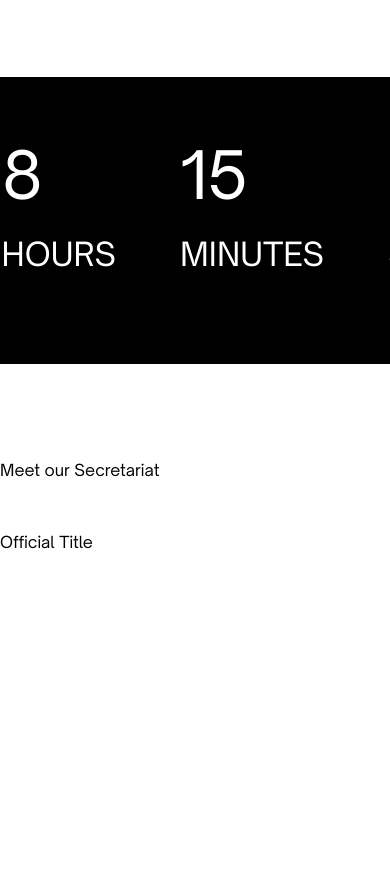
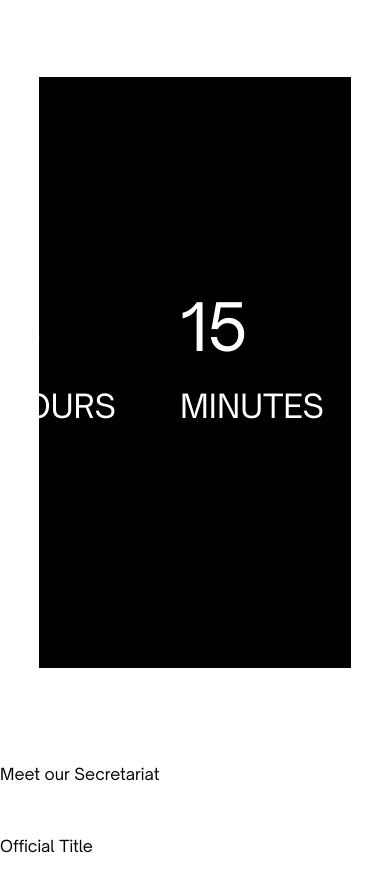
Before and after one commit to meesam4687/DPSMUN, a plain HTML site: page index.html in a window 390 px wide. Shown: the part 1436-2308 px from the top of the page. Before the commit the page ends 2004 px from the top, so only its background shows below. Drawn offline with Linux system fonts and the light colour scheme.

Commit message:
Improved Responsiveness with Countdown

```diff
--- a/styles/index.css
+++ b/styles/index.css
@@ -99,7 +99,7 @@ body {
 .p2 {
     margin-top: 5rem;
     width: 100%;
-    height: 110vh;
+    height: 100%;
     display: flex;
     justify-content: center;
     align-items: center;
@@ -140,11 +140,13 @@ body {
     color: white;
     display: flex;
     margin: 5rem;
-    width: 55rem;
-    height: 50rem;
+    width: 80vw;
+    height: 70vh;
     display: flex;
     justify-content: center;
     align-items: center;
+    max-height: 45rem;
+    max-width: 75rem;
 }
 
 .item {
```
